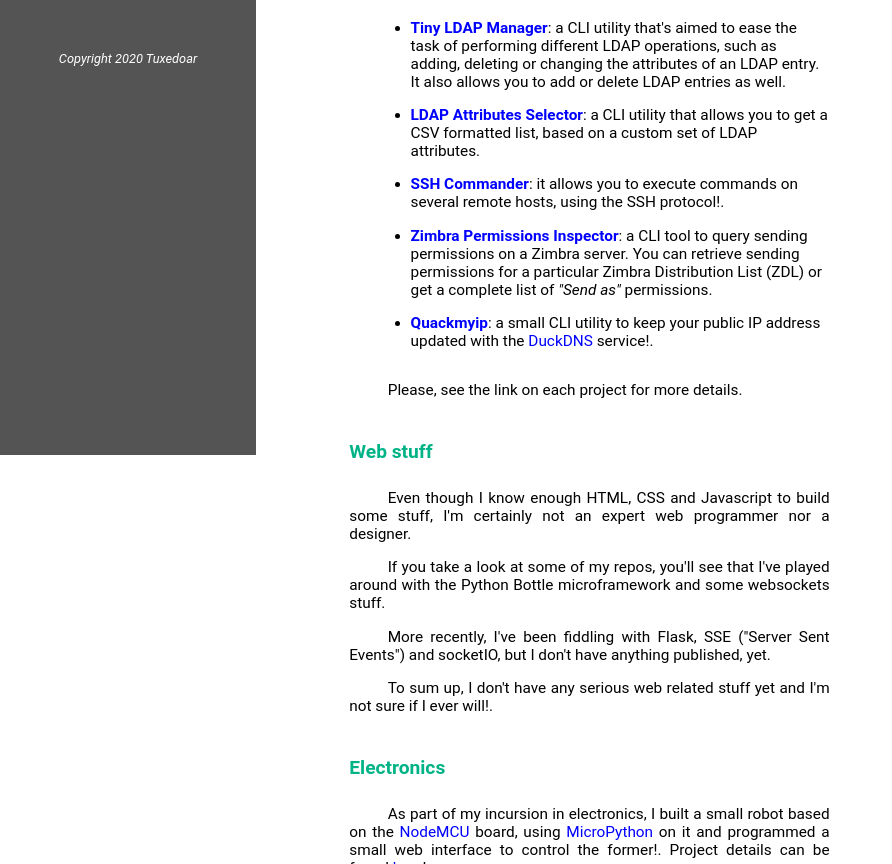
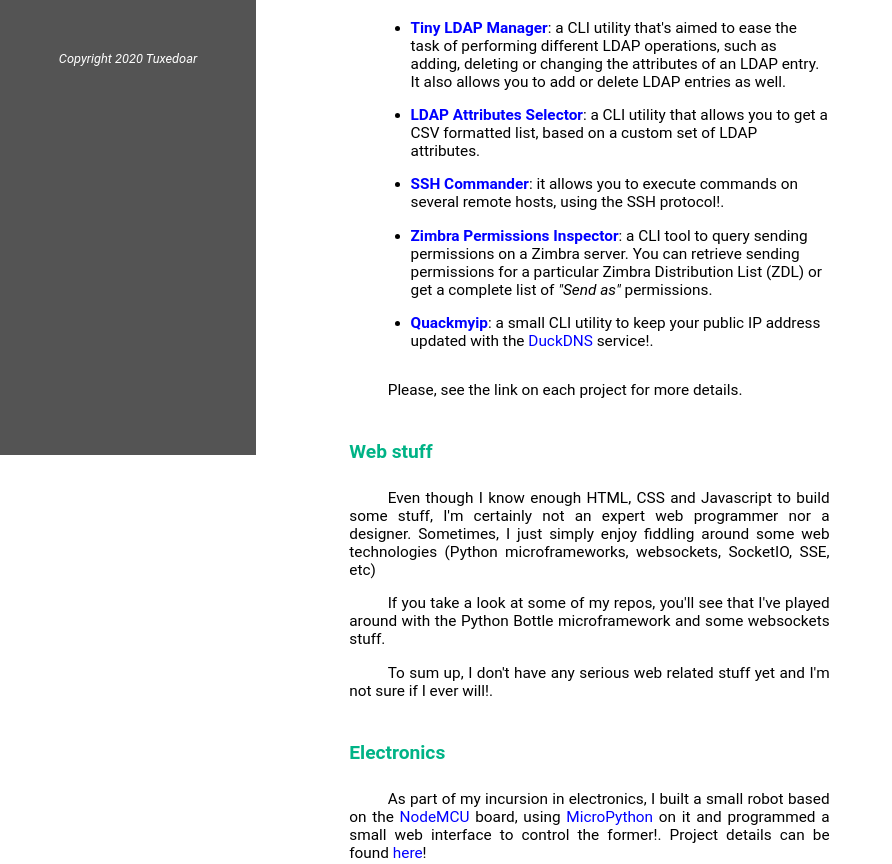
Before and after one commit to tuxedoar/tuxedoar.github.io, a plain HTML site: page projects.html in a window 1280 px wide. Shown: the part 395-1259 px from the top of the page, without its empty margins (0-892 px from the left). Drawn offline with Linux system fonts and the light colour scheme.

Commit message:
Minor changes on projects page

```diff
--- a/projects.html
+++ b/projects.html
@@ -86,13 +86,12 @@
 
   <h2>Web stuff</h2>
   <p>Even though I know enough HTML, CSS and Javascript to build some stuff,
-  I'm certainly not an expert web programmer nor a designer.</p>
+  I'm certainly not an expert web programmer nor a designer. Sometimes, I just
+  simply enjoy fiddling around some web technologies (Python microframeworks,
+  websockets, SocketIO, SSE, etc) </p>
 
   <p>If you take a look at some of my repos, you'll see that I've played around
   with the Python Bottle microframework and some websockets stuff.</p>
-
-  <p>More recently, I've been fiddling with Flask, SSE ("Server Sent Events")
-  and socketIO, but I don't have anything published, yet.</p>
 
   <p>To sum up, I don't have any serious web related stuff yet and
   I'm not sure if I ever will!.</p>
```
